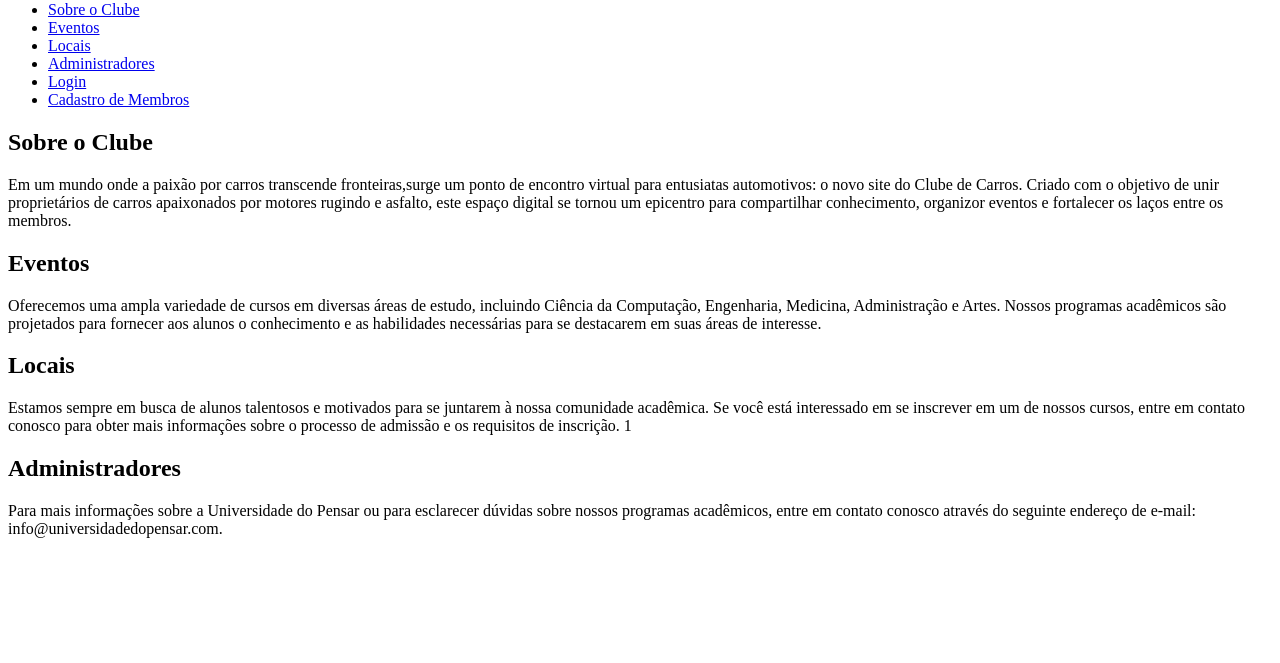
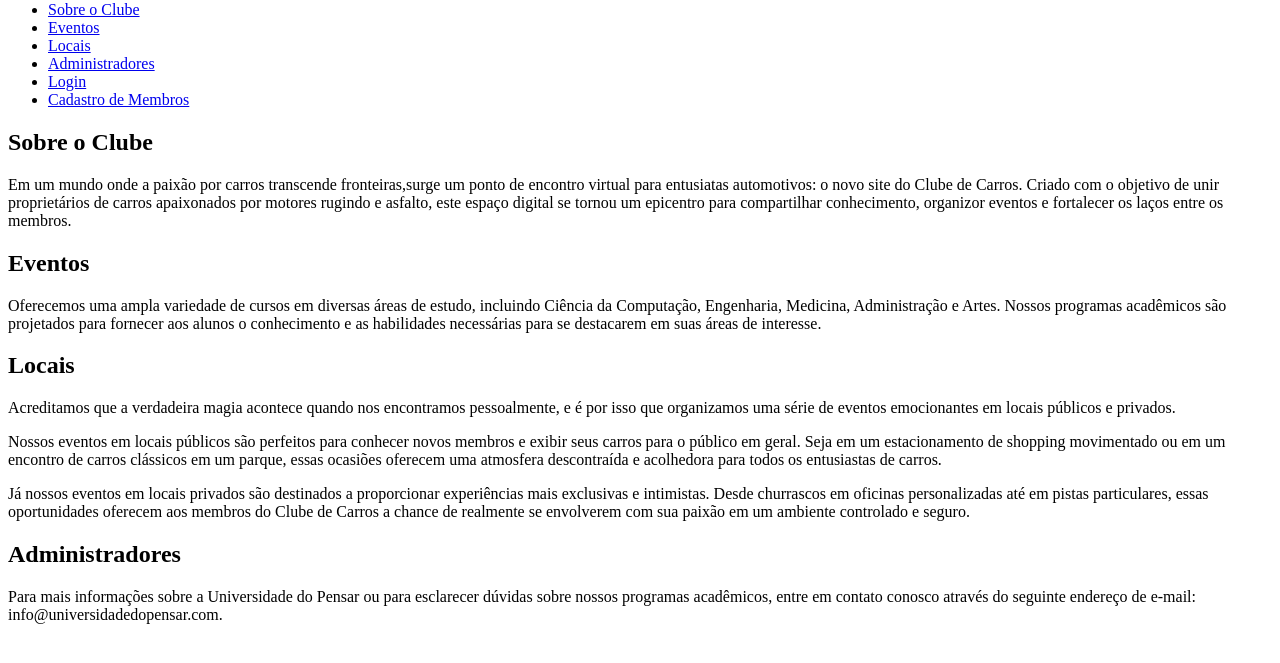
Before and after one commit to Victor-sousa207/Clube_De_Carros_ADS24, a website: page index.html in a window 1280 px wide. Shown: the part 79-742 px from the top of the page. Drawn offline with Linux system fonts and the light colour scheme.

Commit message:
sobre os locais

```diff
--- a/index.html
+++ b/index.html
@@ -52,11 +52,20 @@
       <section id="Locais">
         <h2> Locais </h2>
         <p>
-          Estamos sempre em busca de alunos talentosos e motivados para se
-          juntarem à nossa comunidade acadêmica. Se você está interessado em se
-          inscrever em um de nossos cursos, entre em contato conosco para obter
-          mais informações sobre o processo de admissão e os requisitos de
-          inscrição. 1
+          Acreditamos que a verdadeira magia acontece quando nos encontramos pessoalmente, e é por isso
+          que organizamos uma série de eventos emocionantes em locais públicos e privados.
+
+        <p>
+          Nossos eventos em locais públicos são perfeitos para conhecer novos membros e exibir seus
+          carros para o público em geral. Seja em um estacionamento de shopping movimentado ou em
+          um encontro de carros clássicos em um parque, essas ocasiões oferecem uma atmosfera
+          descontraída e acolhedora para todos os entusiastas de carros.
+        <p>
+          Já nossos eventos em locais privados são destinados a proporcionar experiências mais exclusivas
+          e intimistas. Desde churrascos em oficinas personalizadas até em pistas particulares,
+          essas oportunidades oferecem aos membros do Clube de Carros a chance de realmente se
+          envolverem com sua paixão em um ambiente controlado e seguro.
+
         </p>
       </section>
 
```
